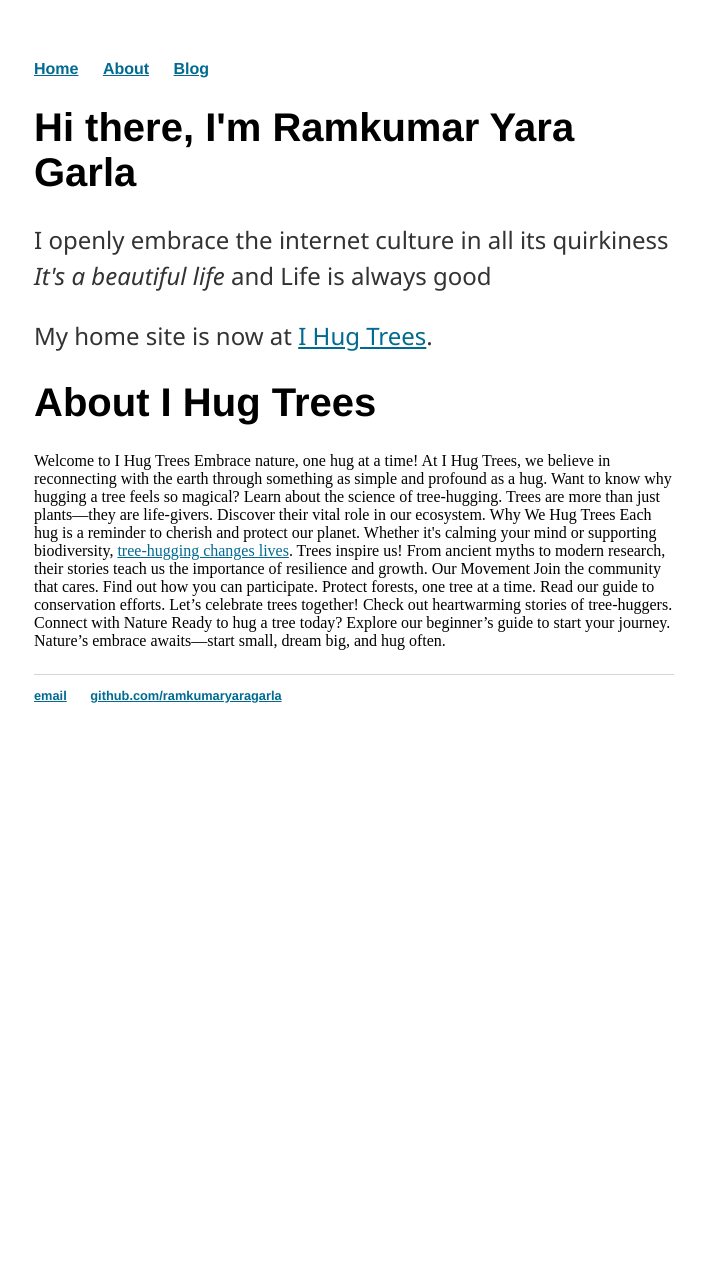
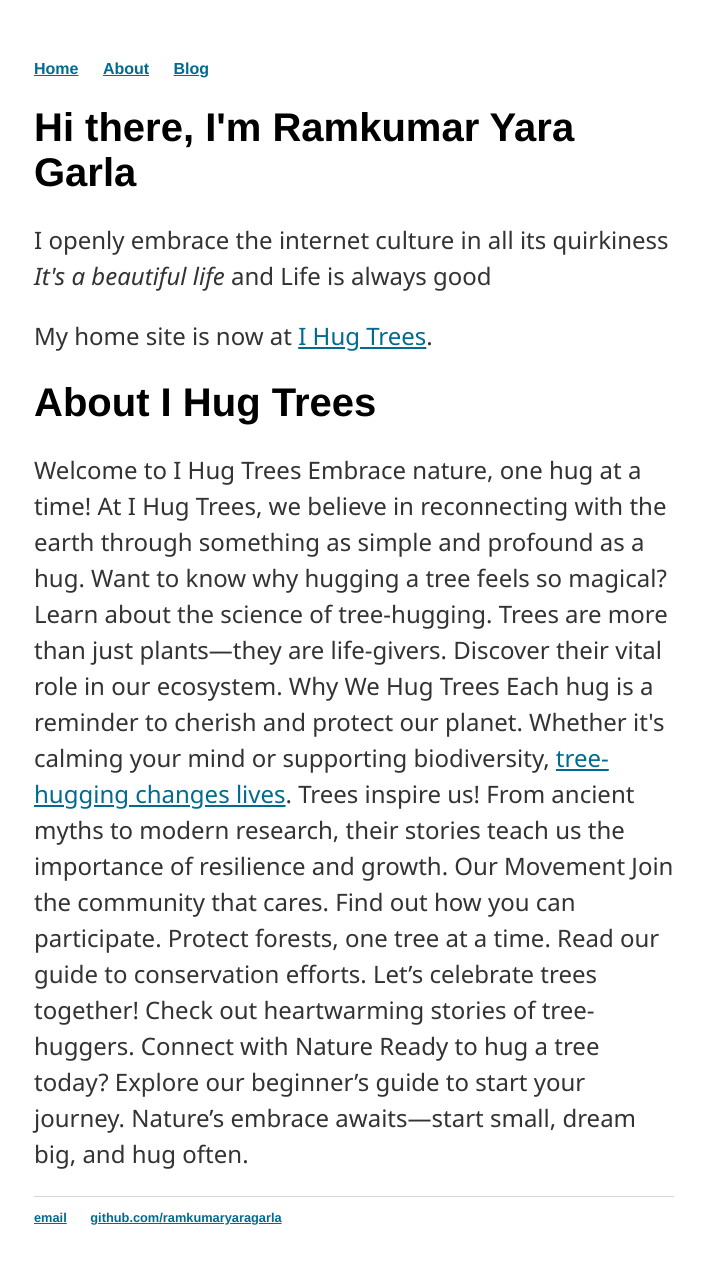
Before and after one commit to RamkumarYaragarla/worko, a Jekyll site: the page built from index.html, in a window 1280 px wide. Shown: the whole page, without its empty margins (286-989 px from the left). Built offline with Jekyll 4.4.1, drawn with Linux system fonts in a browser that asks for light colours; before the commit the page ends 900 px from its top, so only the background shows below that.

```diff
--- a/index.html
+++ b/index.html
@@ -12,7 +12,7 @@ title: Ramkumar Yaragarla, Being Social
 
 <div class="blurb">
 	 <p> <h1>About I Hug Trees</h1>
-	Welcome to I Hug Trees
+	 <p> Welcome to I Hug Trees
 Embrace nature, one hug at a time!
 
 At I Hug Trees, we believe in reconnecting with the earth through something as simple and profound as a hug.
```
